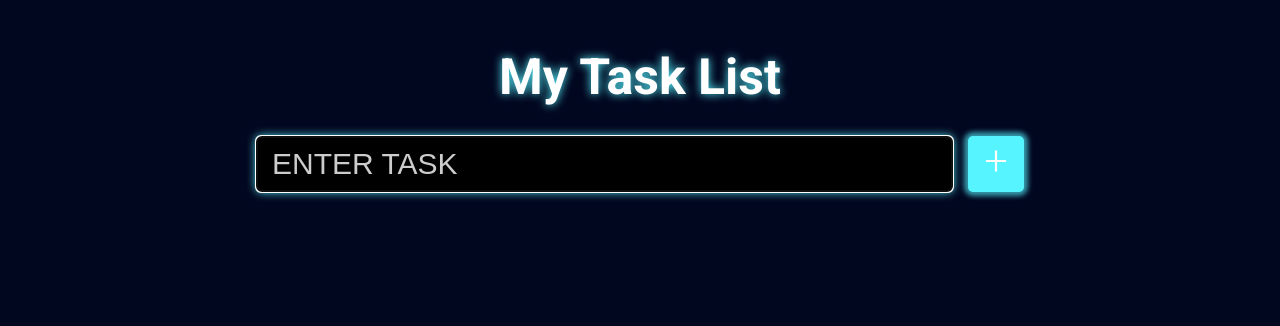
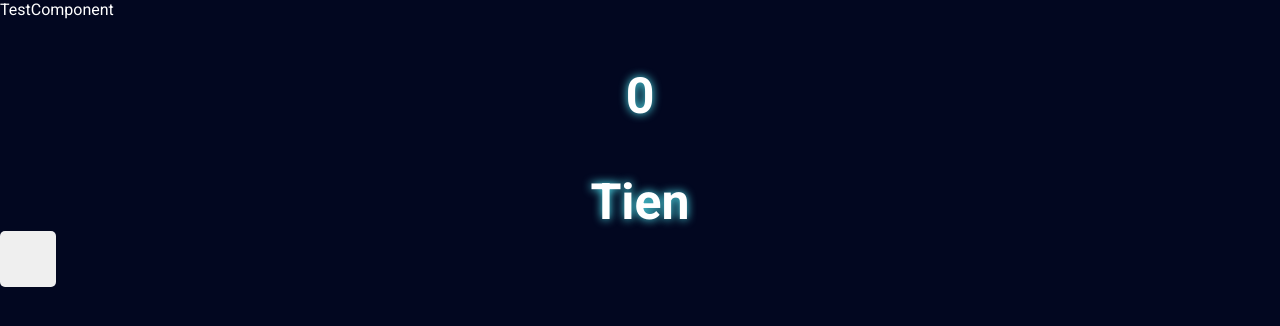
Before and after one commit to Dienthoaigiakho-vn/frontend-training, a React (Vite) app in the folder projects/reactjs-trainning/: page / in a window 1280 px wide. Shown: the top 326 px of the page. Built offline with nearby package versions, Linux system fonts and the light colour scheme.

Commit message:
WIP savelocal storage

```diff
--- a/projects/reactjs-trainning/src/App.jsx
+++ b/projects/reactjs-trainning/src/App.jsx
@@ -1,11 +1,12 @@
+import Test from "./components/Test";
 import Todo from "./components/Todo";
 
 function App() {
 
-  console.log("App Render");
   return (
     <>
-      <Todo />
+      {/* <Todo /> */}
+      <Test></Test>
     </>
   )
 }
--- a/projects/reactjs-trainning/src/components/Input/index.jsx
+++ b/projects/reactjs-trainning/src/components/Input/index.jsx
@@ -7,6 +7,7 @@
   }
 
   const inputRef = useRef(null)
+
   useEffect(() => {
     inputRef.current.focus()
   }, []);
--- /dev/null
+++ b/projects/reactjs-trainning/src/components/Test.jsx
@@ -0,0 +1,30 @@
+import React, { useEffect, useState } from 'react'
+
+const Test = () => {
+  const [counter, setCounter] = useState(0)
+  const [name, setName] = useState("Tien")
+
+
+  useEffect(() => {
+    console.log("Component Didmount");
+  }, [])
+
+  useEffect(()=>{
+    console.log("couter changed", counter)
+    return ()=>{
+      console.log("updated", counter);
+      setName("Tien"+counter)
+    }
+  }, [counter])
+
+  return (
+    <div>
+      TestComponent
+      <h1>{counter}</h1>
+      <h1>{name}</h1>
+      <button onClick={()=>{setCounter((counter)=> counter +1)}} ></button>
+    </div>
+  )
+}
+
+export default Test
```
Also changed, not shown: projects/reactjs-trainning/src/components/Todo/inxe.js (deleted, +0 -14 lines).
